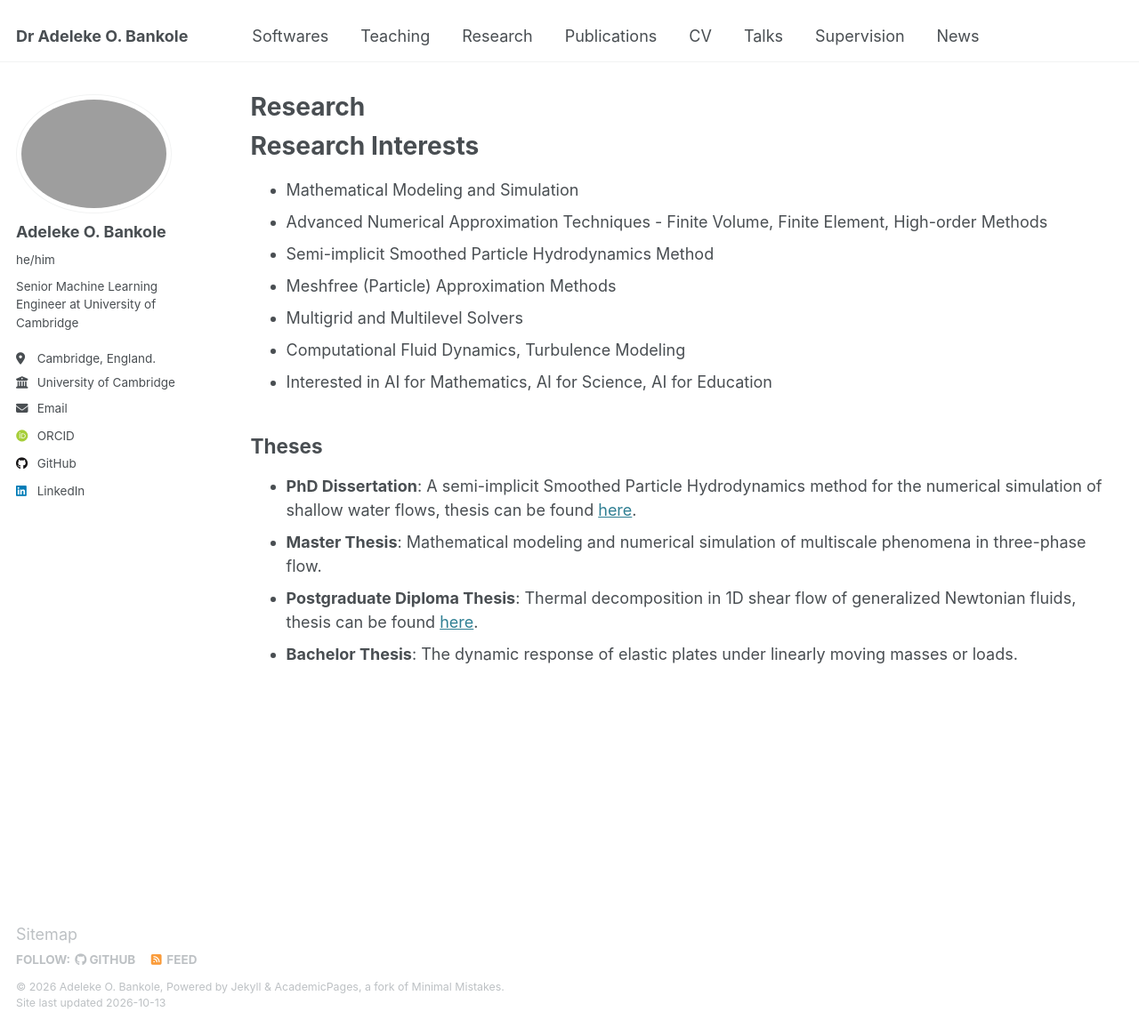
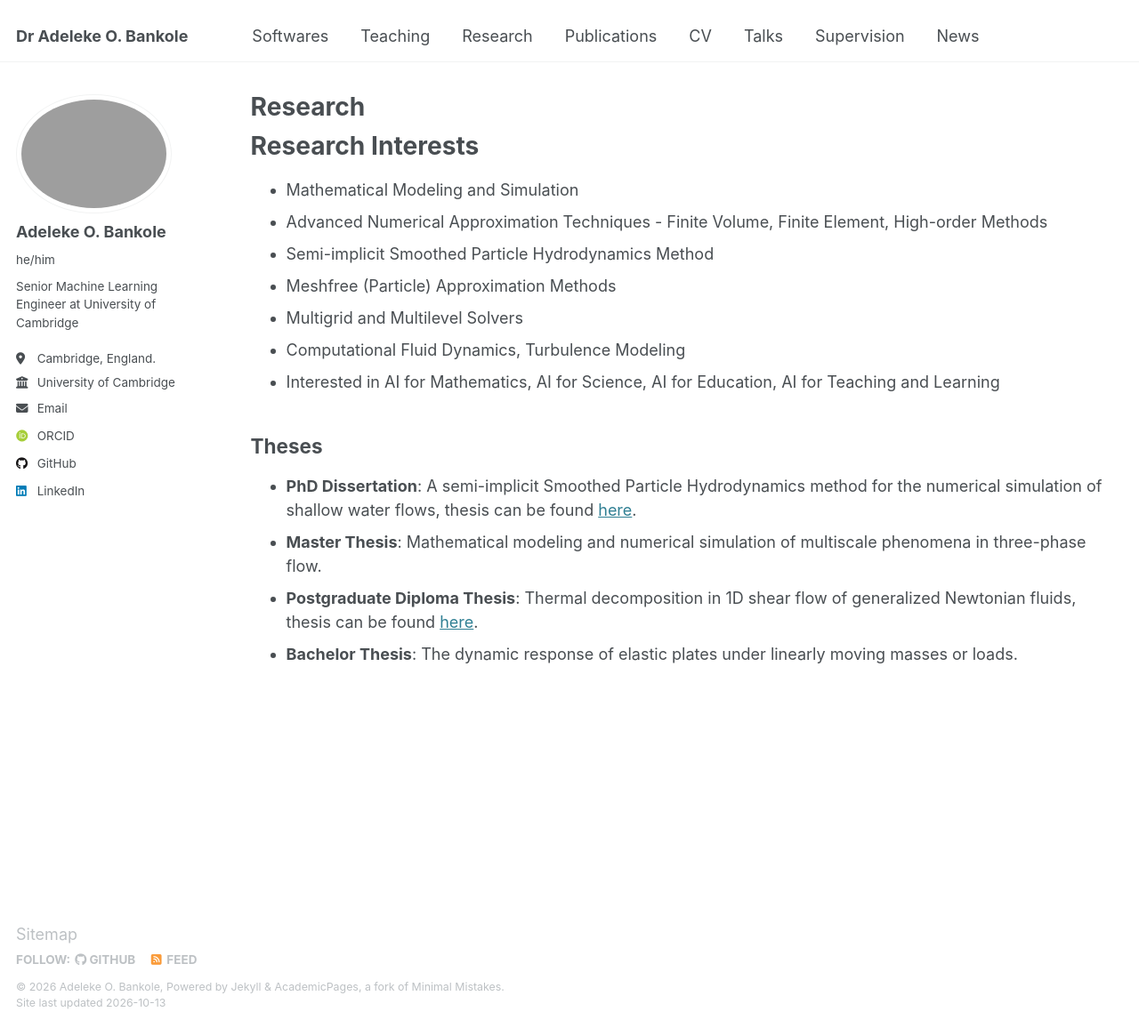
Before and after one commit to AdelekeBankole/adelekebankole.github.io, a Jekyll site: the page built from _research/research.md, in a window 1280 px wide and 1156 px high. Shown: the whole window at 89% size. Built offline with Jekyll 4.4.1, drawn with Linux system fonts in a browser that asks for light colours; some web fonts are replaced.

Commit message:
updates interests

```diff
--- a/_research/research.md
+++ b/_research/research.md
@@ -12,7 +12,7 @@ Research Interests
 * Meshfree (Particle) Approximation Methods
 * Multigrid and Multilevel Solvers
 * Computational Fluid Dynamics, Turbulence Modeling
-* Interested in AI for Mathematics, AI for Science, AI for Education
+* Interested in AI for Mathematics, AI for Science, AI for Education, AI for Teaching and Learning
 
 ## Theses
 <!--====== -->
```
